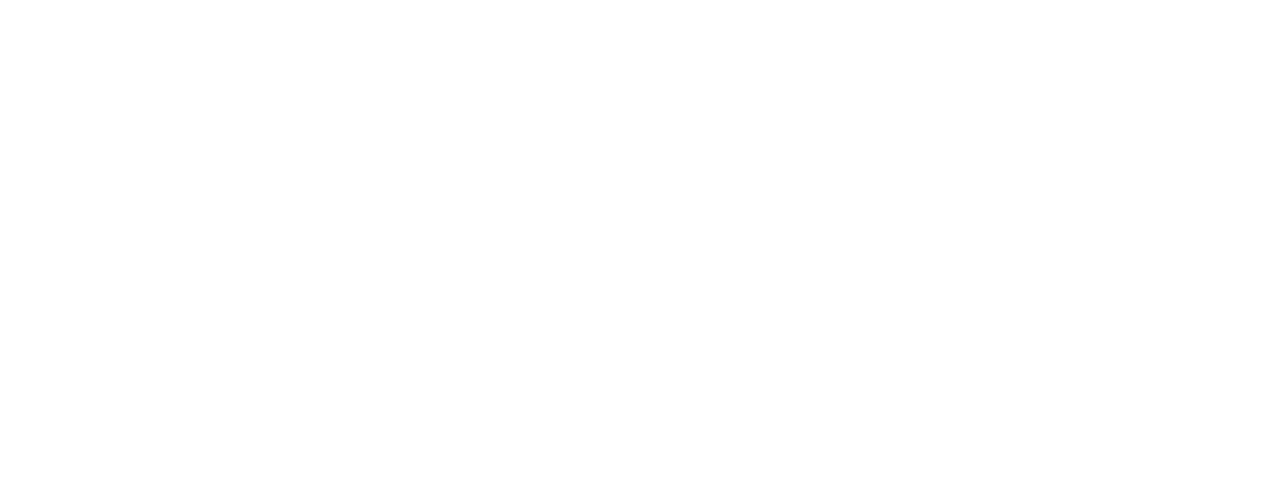
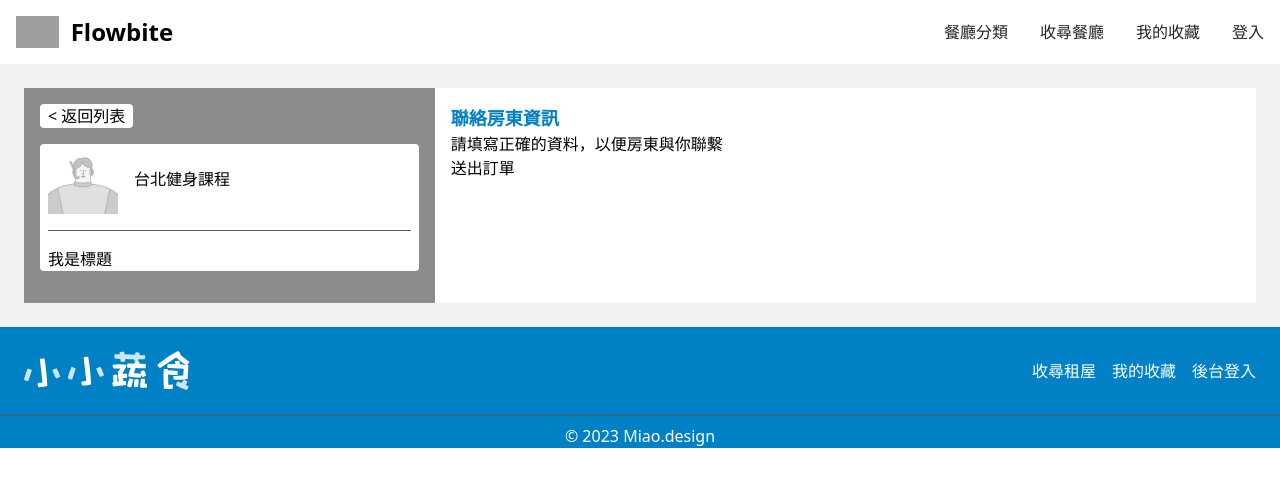
Before and after one commit to ccc551231/rent-house, a Vue app: page /content in a window 1280 px wide. Before the commit this address had no page. Shown: the top 486 px of the page. Built offline with nearby package versions, Linux system fonts and the light colour scheme; no server answers; grey boxes are pictures that could not be loaded.

Commit message:
fix: 建立訂單功能

```diff
--- a/src/router/index.ts
+++ b/src/router/index.ts
@@ -35,6 +35,11 @@
           path:'bookmark',
           component: ()=>import('../views/front/bookMarkView.vue'),
           meta:{title:'我的收藏'}
+        },
+        {
+          path:'content',
+          component: ()=>import('../views/front/contentView.vue'),
+          meta:{title:'聯絡業主'}
         }
 
       ]
--- a/src/stores/front/HomeStore.ts
+++ b/src/stores/front/HomeStore.ts
@@ -52,6 +52,33 @@
         const url = `api/${import.meta.env.VITE_APP_PATH}/product/${id}`
         return apiStore.getRequest(url).pipe(
             map((res) => {
+                return res.data
+            })
+        )
+    }
+    //添加進購物車
+    function addCart(id:string): Observable<any>{
+        const url = `api/${import.meta.env.VITE_APP_PATH}/cart`
+        return apiStore.postRequest(url,{data:{product_id: id, qty: 1 }}).pipe(
+            map((res)=>{
+                return res.data
+            })
+        )
+    }
+    //取得購物車列表
+    function getCart():Observable<any>{
+        const url = `api/${import.meta.env.VITE_APP_PATH}/cart`
+        return apiStore.getRequest(url).pipe(
+            map((res)=>{
+                return res.data
+            })
+        )
+    }
+    //送出訂單
+    function sendCart(product:any):Observable<any>{
+        const url = `api/${import.meta.env.VITE_APP_PATH}/order`
+        return apiStore.postRequest(url,{data: product}).pipe(
+            map((res)=>{
                 return res.data
             })
         )
@@ -122,6 +149,6 @@
 
     return {
         getProduct, hotProducts, Products, newProducts, recommendProduct, tag,
-        getDetailProduct, detailProduct, detailTag, favoriteList,toggleFavorite,record,rolesOptions
+        getDetailProduct, detailProduct, detailTag, favoriteList,toggleFavorite,record,rolesOptions,addCart,getCart,sendCart
     }
 })
--- /dev/null
+++ b/src/views/front/contentView.vue
@@ -0,0 +1,57 @@
+<template>
+    <div class="max-w-screen-xl mx-auto p-6 ">
+        <div class="grid grid-cols-3">
+            <div class="col-span-1 bg-gray-100 p-4">
+                <div class="bg-white inline-block px-2 rounded"> < 返回列表 </div>
+                    <div class="bg-white rounded px-2 mt-4 ">
+                        <div class="my-4 flex items-center">
+                            <img class="w-[70px] mr-4" src="@/assets/people.png" alt="">
+                            <div>台北健身課程</div>
+                        </div>
+                        <hr>
+                        <div class="my-4">
+                            <div>我是標題</div>
+                        </div>
+                    </div>
+
+            </div>
+            <div class="col-span-2 bg-white p-4">
+                <div class="text-lg text-primary-500 font-bold">聯絡房東資訊</div>
+                <div>請填寫正確的資料，以便房東與你聯繫</div>
+                <a href="#" @click.prevent="sendProduct()">送出訂單</a>
+            </div>
+        </div>
+    </div>
+</template>
+<script setup lang="ts">
+import { storeToRefs } from 'pinia';
+import { onMounted, ref } from 'vue';
+import { useHomeStore } from '@/stores/front/HomeStore';
+const form = ref({
+    user: {
+          name: "test",
+          email: "test@gmail.com",
+          tel: "0912346768",
+          address: "kaohsiung"
+        }
+})
+
+const homeSotre = useHomeStore();
+function getCartProduct(){
+    homeSotre.getCart().subscribe((res)=>{
+        if(res){
+            console.log(res)
+        }
+    })
+}
+function sendProduct(){
+    homeSotre.sendCart(form.value).subscribe((res)=>{
+        if(res){
+            console.log(res)
+        }
+    })
+}
+onMounted(()=>{
+    getCartProduct()
+})
+</script>
--- a/src/views/front/productView.vue
+++ b/src/views/front/productView.vue
@@ -104,7 +104,12 @@
                 src="https://images.591.com.tw/index/medium/no-photo-new.png"/>
                 <div>屋主: 張小姐</div>
                 </div>
-                <div class="bg-primary-500 p-3 rounded-md mt-2 text-white text-center cursor-pointer">聯絡資訊:<span class="ms-2">{{ detailProduct.origin_price }}</span></div>
+                <div
+                    @click.prevent="addToCard(detailProduct)"
+                    class="cursor-pointer bg-primary-500 p-3 rounded-md mt-2 text-white text-center cursor-pointer">
+                    聯絡資訊:
+                    <span class="ms-2">{{ detailProduct.origin_price }}</span>
+                </div>
             </div>
             <div class="shadow-md rounded-md p-4 m-4 bg-white">
                 <div class="text-primary-500 font-bold text-xl mb-2">瀏覽紀錄</div>
@@ -139,9 +144,9 @@
 import 'swiper/css/navigation';
 import 'swiper/css/pagination';
 import 'swiper/css/scrollbar';
-import { useRoute } from 'vue-router';
+import { useRoute,useRouter } from 'vue-router';
 const route = useRoute();
-
+const router = useRouter();
 const modules = [Navigation, Pagination, Scrollbar, A11y, Autoplay];
 const { detailProduct,favoriteList,record,Products } = storeToRefs(homeSotre)
 
@@ -212,6 +217,15 @@
     sessionStorage.setItem('getRecord',JSON.stringify(record.value))
     console.log(record.value)
 }
+//加入購物車
+function addToCard(item:any){
+    homeSotre.addCart(item.id).subscribe((res)=>{
+       if(res){
+        console.log(res)
+        router.push('/content')
+       }
+    })
+}
 //監看路由變化
 watch(
   () => route,
```
